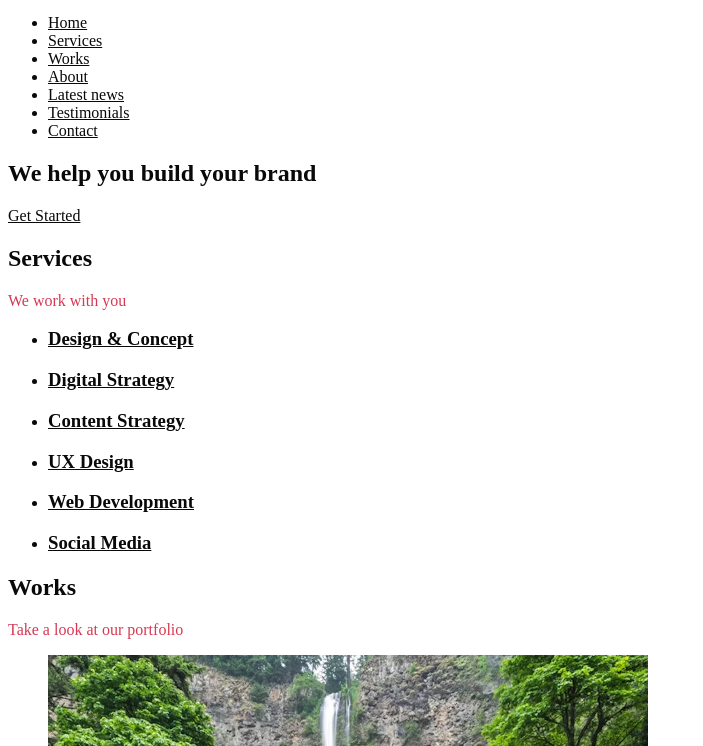
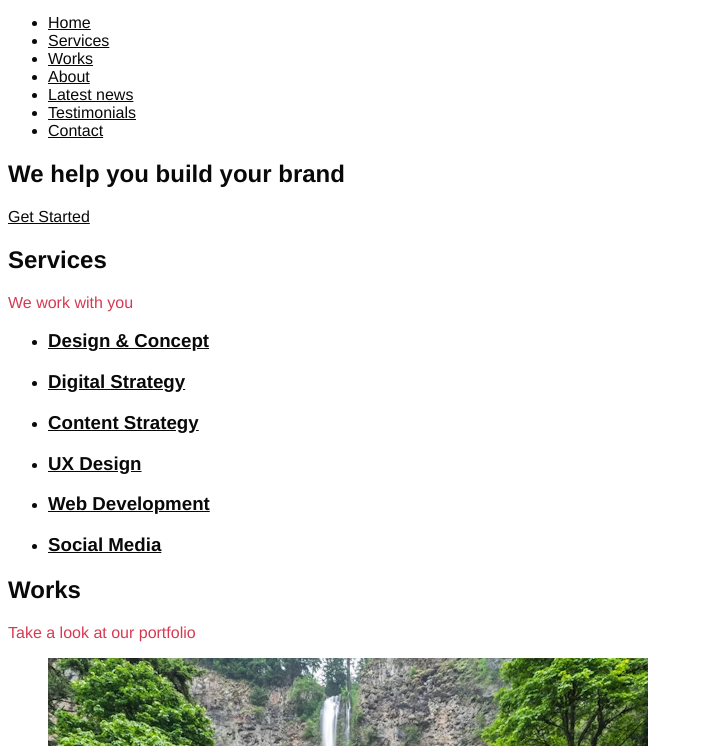
Before and after one commit to khairatAA/alx-frontend, a plain HTML site: page 0x02-CSS_advanced/index.html in a window 1280 px wide. Shown: the part 54-800 px from the top of the page, without its empty margins (0-703 px from the left). Drawn offline with Linux system fonts and the light colour scheme.

Commit message:
add: Variables for storing certain font types

```diff
--- a/0x02-CSS_advanced/index.html
+++ b/0x02-CSS_advanced/index.html
@@ -16,7 +16,7 @@
       href="https://fonts.googleapis.com/css?family=Open+Sans:400,700|Raleway:700&display=swap"
       rel="stylesheet"
     />
-    <link rel="stylesheet" href="styles/3-style.css" />
+    <link rel="stylesheet" href="styles/4-style.css" />
   </head>
   <body>
     <!-- Header -->
--- /dev/null
+++ b/0x02-CSS_advanced/styles/4-style.css
@@ -0,0 +1,31 @@
+html{
+    scroll-behavior: smooth;
+}
+
+:root{
+    --color-primary: #d73953;
+    --color-black: #090909;
+    --color-white: #ffffff;
+    --color-light-grey: #f3f3f3;
+    --color-dark-grey: #353535;
+    --text-color: var(--color-black);
+    --font-family-base: 'Helvetica Neue', Helvetica, Arial, sans-serif;
+    --font-family-title: 'Helvetica Neue', Helvetica, Arial, sans-serif;
+}
+
+h1, h2, h3, h4, h5, h6 {
+    font-family: var(--font-family-title);
+}
+
+body, a{
+    color: var(--text-color);
+    font-family: var(--font-family-base);
+}
+
+.visually-hidden{
+    display: none;
+}
+
+.card-category, .section-tagline{
+    color: var(--color-primary);
+}
```
